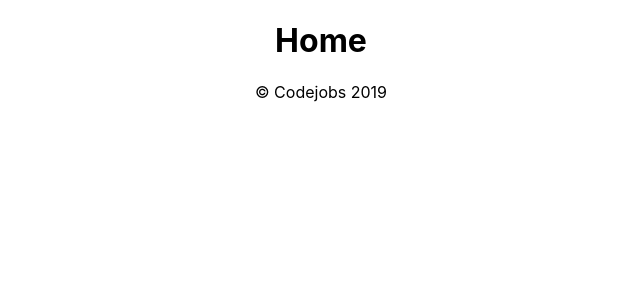
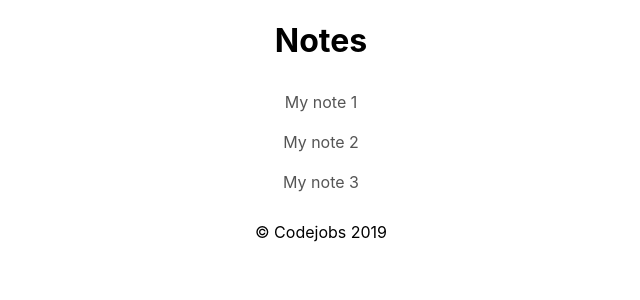
Before and after one commit to werliton/React-Cookbook-Packt, a React (Create React App) app: page /notes in a window 1280 px wide. Shown: the top 300 px of the page, without its empty margins (319-959 px from the left). Built offline with nearby package versions, Linux system fonts and the light colour scheme.

Commit message:
Accessing routes extra with link

```diff
--- /dev/null
+++ b/src/components/About/index.js
@@ -0,0 +1,8 @@
+import React from 'react';
+
+const About = () => (
+    <div className="About">
+        <h1>About</h1>
+    </div>
+);
+export default About;
--- a/src/components/Notes/Notes.css
+++ b/src/components/Notes/Notes.css
@@ -1,26 +1,17 @@
-.Notes {
-    background-color: #f5f5f5;
-    border-radius: 4px;
-    border: 1px solid #e3e3e3;
-    box-shadow: inset 0 1px 1px rgba(0,0,0,.05);
+.Notes ul {
+    list-style: none;
+    margin: 0;
     margin-bottom: 20px;
-    margin: 50px auto;
-    min-height: 20px;
-    padding: 19px;
-    text-align: left;
-    width: 70%;
-    }
-    .Notes ul {
-    margin: 20px 0px;
     padding: 0;
-    list-style: none;
     }
     .Notes ul li {
-    background-color: #fff;
-    border: 1px solid #ddd;
-    display: flex;
-    justify-content: space-between;
-    margin-bottom: -1px;
-    padding: 10px 15px;
-    position: relative;
+    padding: 10px;
     }
+    .Notes a {
+    color: #555;
+    text-decoration: none;
+    }
+    .Notes a:hover {
+    color: #ccc;
+    text-decoration: none;
+}
--- /dev/null
+++ b/src/components/Notes/index.jsx
@@ -0,0 +1,63 @@
+import React, { Component } from 'react';
+import { Link } from 'react-router-dom'
+import './Notes.css';
+class Notes extends Component {
+    constructor() {
+        super()
+
+        this.state = {
+            notes: [
+                {
+                    id: 1,
+                    title: 'My note 1'
+                },
+                {
+                    id: 2,
+                    title: 'My note 2'
+                },
+                {
+                    id: 3,
+                    title: 'My note 3'
+                },
+            ]
+        };
+    }
+
+    renderNotes = notes => (
+        <ul>
+            {notes.map((note, key) => (
+                <li key={key}>
+                    <Link to={`/notes/${note.id}`}>{note.title}</Link>
+                </li>
+            ))}
+        </ul>
+    )
+
+    _hasParams =() => Object.keys(this.props.match.params).length > 0
+
+    render() {
+        const { match: {params: {noteId}} } = this.props
+        const { notes } = this.state
+        // Por default a nota selecionada eh falsa
+        let selectedNote = false
+
+        if(noteId > 0){
+            selectedNote = notes.filter(
+                note => note.id === Number(noteId)
+            )
+        }
+
+        return (
+            <div className="Notes">
+                <h1>Notes</h1>
+                {/* Eh renderizado a nota selecionada ou todas as notas  */}
+                {this.renderNotes(selectedNote || notes)}
+                {
+                    this._hasParams() &&
+                    <Link to="/notes">Todas as notas</Link>
+                }
+            </div>
+        );
+    }
+}
+export default Notes;
--- a/src/routes.js
+++ b/src/routes.js
@@ -5,11 +5,18 @@
 // Components
 import App from './components/App'
 import Home from './components/Home'
+import Contact from './components/Contact'
+import About from './components/About'
+import Notes from './components/Notes';
 
 const AppRoutes = ()=> (
     <App>
         <Switch>
-            <Route path='/' component={Home}/>
+            <Route path='/' component={Home} exact/>
+            <Route path='/about' component={About} exact/>
+            <Route path='/contact' component={Contact} exact/>
+            <Route path='/notes' component={Notes} exact/>
+            <Route path='/notes/:noteId' component={Notes} exact/>
             <Route component={Error404}/>
         </Switch>
     </App>
```
